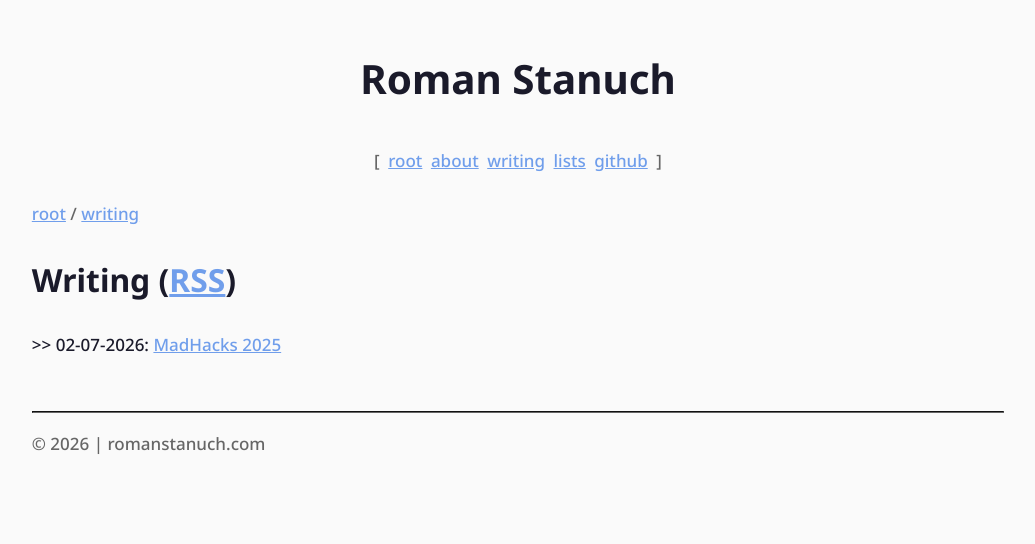
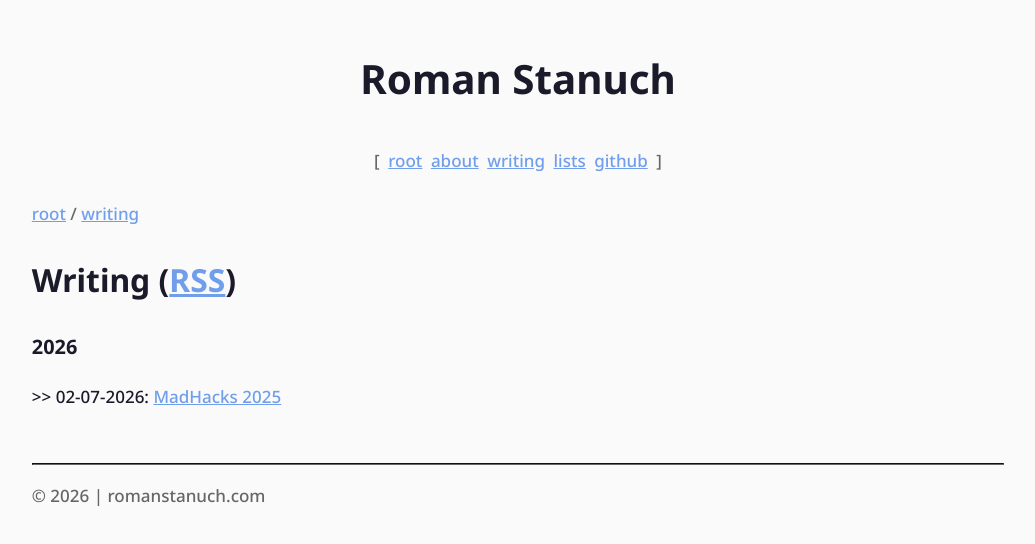
Before and after one commit to Roman-Stanuch/romanstanuch.com, an Eleventy site: page src/writing/index.njk in a window 1280 px wide. Shown: the whole page, without its empty margins (122-1157 px from the left). Built offline with nearby package versions, Linux system fonts and the light colour scheme; Eleventy itself is replaced by a stand-in of ours; files that its build step writes are made by us from their sources.

Commit message:
Grouped blog posts by year

```diff
--- a/eleventy.config.js
+++ b/eleventy.config.js
@@ -24,6 +24,10 @@ export default function (eleventyConfig) {
     const year = d.getUTCFullYear();
     return `${month}-${day}-${year}`;
   });
+
+  eleventyConfig.addFilter("dateYear", (date) => {
+    return new Date(date).getUTCFullYear();
+  });
 }
 
 export const config = {
--- a/src/writing/index.njk
+++ b/src/writing/index.njk
@@ -5,7 +5,15 @@
 {% block path %}
     <header class="path"><a href="/">root</a> / <a href="/writing">writing</a></header>
 {% endblock %}
+
 <h2>Writing (<a href="../rss.xml">RSS</a>)</h2>
+
+{% set currentYear = null %}
 {% for post in collections.posts | reverse %}
+    {% set postYear = post.date | dateYear %}
+    {% if postYear != currentYear %}
+        <h3>{{ postYear }}</h3>
+        {% set currentYear = postYear %}
+    {% endif %}
     <p>>> {{ post.date | dateFormatMonth }}: <a href="{{ post.url }}">{{ post.data.title }}</a></p>
 {% endfor %}
```
